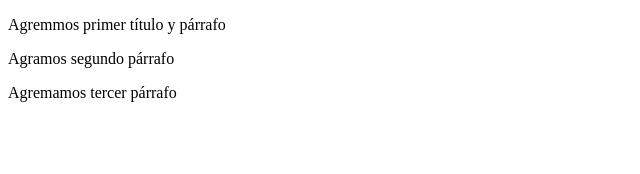
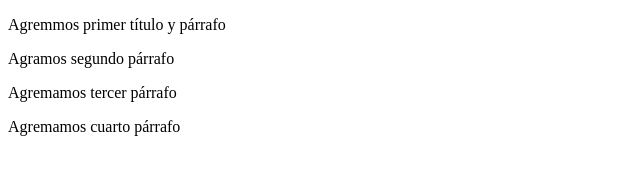
Before and after one commit to cesdur/curso_santiago_ejercicio_1, a plain HTML site: page index.html in a window 1280 px wide. Shown: the whole page, without its empty margins (0-640 px from the left). Drawn offline with Linux system fonts and the light colour scheme.

Commit message:
Agregamos curto párrafo

```diff
--- a/index.html
+++ b/index.html
@@ -9,5 +9,6 @@
     <p>Agremmos primer título y párrafo</p>
     <p>Agramos segundo párrafo</p>
     <p>Agremamos tercer párrafo</p>
+    <p>Agremamos cuarto párrafo</p>
 </body>
 </html>
```
